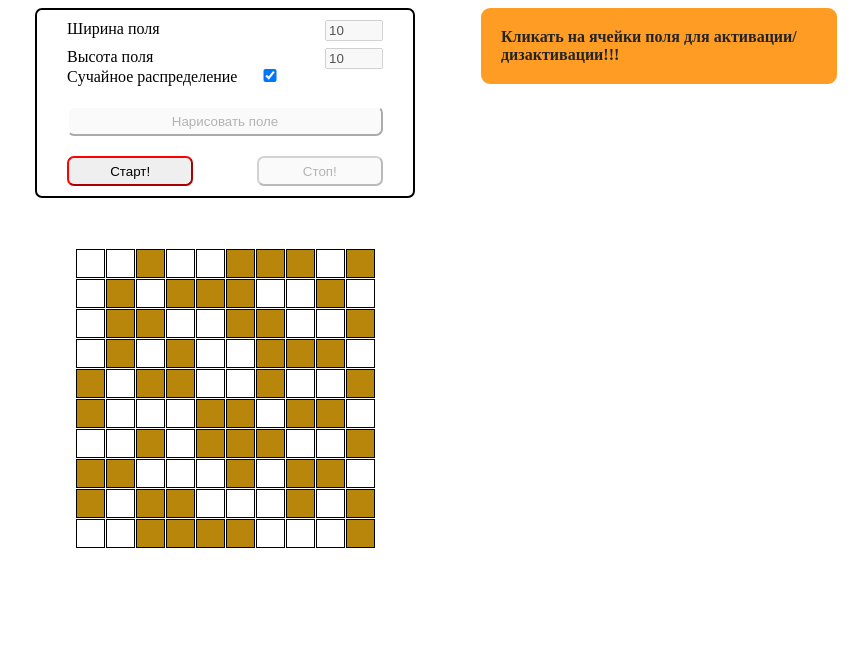
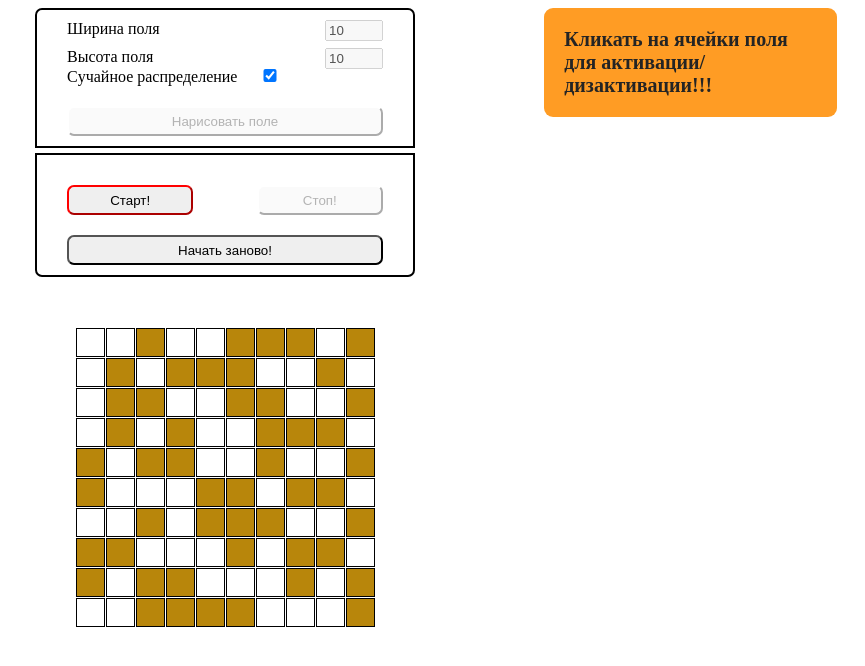
Before and after one commit to Maratell/refactoring, a website built with webpack: page index.html in a window 1280 px wide. Both pictures are taken after a click on the button "Нарисовать поле". Shown: the whole page, without its empty margins (415-1280 px from the left). Built offline with nearby package versions, Linux system fonts and the light colour scheme.

Commit message:
added control

```diff
--- a/css/form.css
+++ b/css/form.css
@@ -1,6 +1,5 @@
 form {
     border: 2px solid black;
-    border-radius: 7px;
     margin: 0 auto;
     width: 25%;
     padding: 10px 30px;
@@ -56,10 +55,29 @@ body {
 .help {
     position: absolute;
     right: 20px;
-    width: 25%;
+    width: 20%;
     background-color: darkorange;
     font-weight: bold;
+    font-size: 20px;
     border-radius: 9px;
     padding: 20px;
     opacity: 0;
 }
+
+#refresh {
+    width: 100%;
+    height: 30px;
+    margin-top: 20px;
+    border-radius: 7px;
+}
+
+form:first-of-type {
+    margin-bottom: 5px;
+    border-top-left-radius: 7px;
+    border-top-right-radius: 7px;
+}
+
+form:last-of-type {
+    border-bottom-left-radius: 7px;
+    border-bottom-right-radius: 7px;
+}
--- a/index.html
+++ b/index.html
@@ -27,10 +27,14 @@
             <input type="checkbox" id="checkBox" checked>
         </div>
         <input type="button" id="paint" value = "Нарисовать поле"/>
+    </form>
+
+    <form class="form-2 clearfix">
         <div>
             <input type="button" id="start" value = "Старт!"/>
             <input type="button" id="stop" value = "Стоп!"/>
         </div>
+        <input type="button" id="refresh" value = "Начать заново!"/>
     </form>
 
 <table id="game_field"></table>
--- a/js/Configurator.js
+++ b/js/Configurator.js
@@ -29,10 +29,6 @@ export var Configurator = function(field) {
                     }
                 }
             }
-
-
-
-
         }
     }
 
--- /dev/null
+++ b/js/Controller.js
@@ -0,0 +1,28 @@
+export var Controller = function(wr, painter) {
+    var model,
+        view;
+
+    class Controller {
+        constructor(wr, painter) {
+            model = wr;
+            view = painter;
+        }
+
+        listen() {
+            var elements = document.getElementsByTagName("td");
+            for (var i = 0; i < elements.length; i++) {
+                elements[i].onclick = function() {
+                    var childId = this.id;
+                    var parentId = this.parentElement.id;
+                    var mas = model.getField();
+
+                    mas[childId][parentId].is_live = (mas[childId][parentId].is_live === 1) ? 0 : 1;
+                    model.applyGeneration(mas);
+                    view.update(model.getField());
+                }
+            }
+        }
+    }
+
+    return new Controller(wr, painter);
+}
--- /dev/null
+++ b/js/resetFocus.js
@@ -0,0 +1,56 @@
+export var  resetFocus = function(param) {
+
+    switch (param) {
+        case 'paint_field':
+            resetPaintField();
+            break;
+
+        case 'stop':
+            resetStop();
+            break;
+
+        case 'start':
+            resetStart();
+            break;
+
+        case 'init':
+            setInintInstance();
+            break;
+    }
+}
+
+var resetPaintField = function() {
+    document.getElementById("width").disabled = true;
+    document.getElementById("height").disabled = true;
+    document.getElementById("start").disabled = false;
+    document.getElementById("start").style.borderColor = "red";
+    document.getElementById("paint").style.borderColor = "white";
+    document.getElementById("paint").disabled = true;
+    document.getElementById("help").style.opacity = "1";
+    document.getElementById("help").style.transition = "5s";
+}
+
+var resetStop = function() {
+    document.getElementById("stop").disabled = true;
+    document.getElementById("start").disabled = false;
+    document.getElementById("stop").style.borderColor = "white";
+    document.getElementById("start").style.borderColor = "red";
+}
+
+var resetStart = function() {
+    document.getElementById("start").disabled = true;
+    document.getElementById("stop").disabled  = false;
+    document.getElementById("start").style.borderColor = "white";
+    document.getElementById("stop").style.borderColor = "red";
+}
+
+var setInintInstance = function () {
+    document.getElementById("start").disabled = true;
+    document.getElementById("stop").disabled  = true;
+    document.getElementById("paint").disabled  = false;
+    document.getElementById("start").style.borderColor = "white";
+    document.getElementById("stop").style.borderColor = "white";
+    document.getElementById("paint").style.borderColor = "red";
+    document.getElementById("width").disabled = false;
+    document.getElementById("height").disabled = false;
+}
--- a/js/world.js
+++ b/js/world.js
@@ -6,7 +6,7 @@ import {Starter} from "./Starter";
 
 export var World = function() {
     var mas = new Array();  //private
-    var painter = new WorldPainter();
+    var configurator = new Configurator(mas);  //private
 
     class World {
         setField(width, height) {
@@ -21,7 +21,6 @@ export var World = function() {
         setInitPopulation() {
             var starter = new Starter();
             starter.setInitPopulation(mas);
-            //painter.indicate(mas);
         }
 
         getField() {
@@ -30,25 +29,10 @@ export var World = function() {
 
         applyGeneration(game_field) {
             mas = game_field;
-            painter.indicate(mas);
         }
 
-        paintField() {
-            painter.paintField();
-            //painter.indicate(mas);
-        }
-
-        start() {
-            var configurator = new Configurator(mas);
-
-            var startTimer = function() {
-                if (document.getElementById("stop").disabled === false) {
-                    configurator.update();  //update mas
-                    painter.indicate(mas);
-                }
-            }
-
-            var time = setInterval(startTimer, 1000);
+        update() {
+            configurator.update();  //update mas
         }
     }
 
--- a/js/worldPainter.js
+++ b/js/worldPainter.js
@@ -9,13 +9,12 @@ export var WorldPainter = function() {
     addStyle('css/disactive.css');
     var iter = new Iterator();
 
-
     class WorldPainter {
         paintField() {
             iter.setInit();
         }
 
-        indicate(mas) {
+        update(mas) {
             for (var i = 0; i  < WORLD_WIDTH; i++) {
                 for (var j = 0; j < WORLD_HEIGHT; j++) {
                     var elem = iter.getElem(i, j);
@@ -26,6 +25,13 @@ export var WorldPainter = function() {
                 }
             }
         }
+
+        removeField() {
+            var table = document.getElementById('game_field');
+            while (table.lastChild) {
+                table.removeChild(table.lastChild);
+            }
+        }
     }
 
     return new WorldPainter();
--- a/source/main.js
+++ b/source/main.js
@@ -1,81 +1,66 @@
-
 
 import {World} from "../js/world.js"
-import {Starter} from "../js/Starter";
 import {WORLD_HEIGHT, WORLD_WIDTH} from "../js/size";
 import {setSize} from "../js/size";
 import {RandomMaker} from "../js/RandomMaker";
 import {WorldPainter} from "../js/worldPainter";
+import {addStyle} from "../js/addStyle";
+import {resetFocus} from "../js/resetFocus";
+import {Controller} from "../js/Controller";
+
+addStyle('css/form.css');
+resetFocus("init");
+
+export var painter = new WorldPainter();
+export var wr = new World();
+export var firstEntry = true;
 
 
-import {addStyle} from "../js/addStyle";
-addStyle('css/form.css');
-document.getElementById("start").disabled = true;
-document.getElementById("stop").disabled = true;
-
-var firstEntry = true;
-
-
-var painter = new WorldPainter();
-
-var wr = new World();
-
 var start = function() {
-    document.getElementById("start").disabled = true;
-    document.getElementById("stop").disabled = false;
-    document.getElementById("start").style.borderColor = "white";
-    document.getElementById("stop").style.borderColor = "red";
+    resetFocus("start");
 
     if (firstEntry === true) {
-        wr.start();
+        var startTimer = function() {
+            if (document.getElementById("stop").disabled === false) {
+                wr.update();
+                painter.update(wr.getField());
+            }
+        }
+        var time = setInterval(startTimer, 1000);
         firstEntry = false;
     }
+
 }
 
 var stop = function() {
-    document.getElementById("stop").disabled = true;
-    document.getElementById("start").disabled = false;
-    document.getElementById("stop").style.borderColor = "white";
-    document.getElementById("start").style.borderColor = "red";
+    resetFocus("stop");
 }
 
-var func = function() {
-    document.getElementById("width").disabled = true;
-    document.getElementById("height").disabled = true;
-    document.getElementById("start").disabled = false;
-    document.getElementById("start").style.borderColor = "red";
-    document.getElementById("paint").style.borderColor = "white";
-    document.getElementById("paint").disabled = true;
-
-    document.getElementById("help").style.opacity = "1";
-    document.getElementById("help").style.transition = "5s";
-    var width = document.getElementById("width").value;
-    var height = document.getElementById("height").value;
-    setSize(width, height);
+var paintField = function() {
+    resetFocus("paint_field");
+    setSize(document.getElementById("width").value, document.getElementById("height").value);
 
     wr.setField(WORLD_WIDTH, WORLD_HEIGHT);
-    wr.paintField();
+    painter.paintField();
 
     var checkBox = document.getElementById("checkBox");
     if (checkBox.checked) {
         var randomMaker = new RandomMaker(wr.getField());
         wr.applyGeneration(randomMaker.generate());
+        painter.update(wr.getField());
     }
 
-
-    var elements = document.getElementsByTagName("td");
-    for (var i = 0; i < elements.length; i++) {
-        elements[i].onclick = function() {
-            var childId = this.id;
-            var parentId = this.parentElement.id;
-            var mas = wr.getField();
-
-            mas[childId][parentId].is_live = (mas[childId][parentId].is_live === 1) ? 0 : 1;
-            wr.applyGeneration(mas);
-        }
-    }
+    var controller = new Controller(wr, painter);
+    controller.listen(); //to listen the activation of elements
 }
 
-    document.getElementById("paint").onclick = func;
-    document.getElementById("start").onclick = start;
-    document.getElementById("stop").onclick = stop;
+var refresh = function () {
+    resetFocus("init");
+    painter.removeField();
+}
+
+
+document.getElementById("paint").onclick    = paintField;
+document.getElementById("start").onclick    = start;
+document.getElementById("stop").onclick     = stop;
+document.getElementById("refresh").onclick  = refresh;
```
Also changed, not shown: bundle.js (+207 -130 lines).
